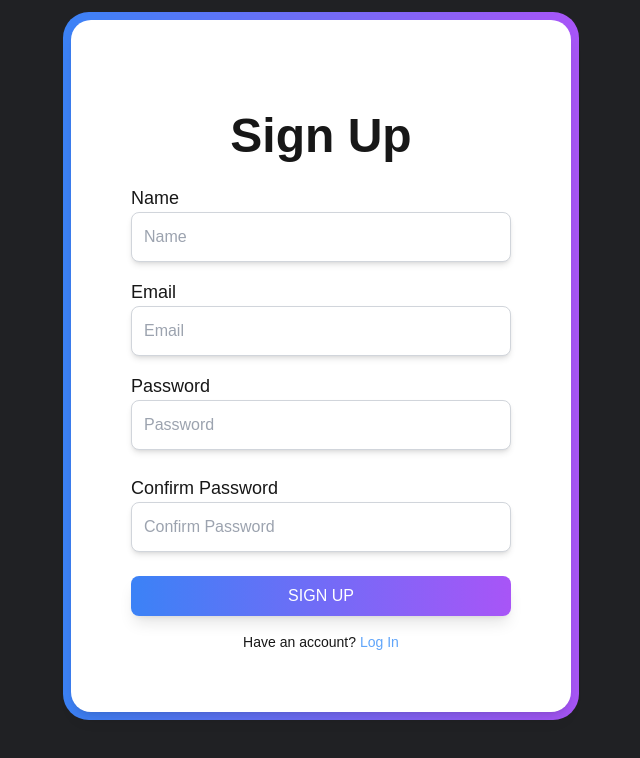
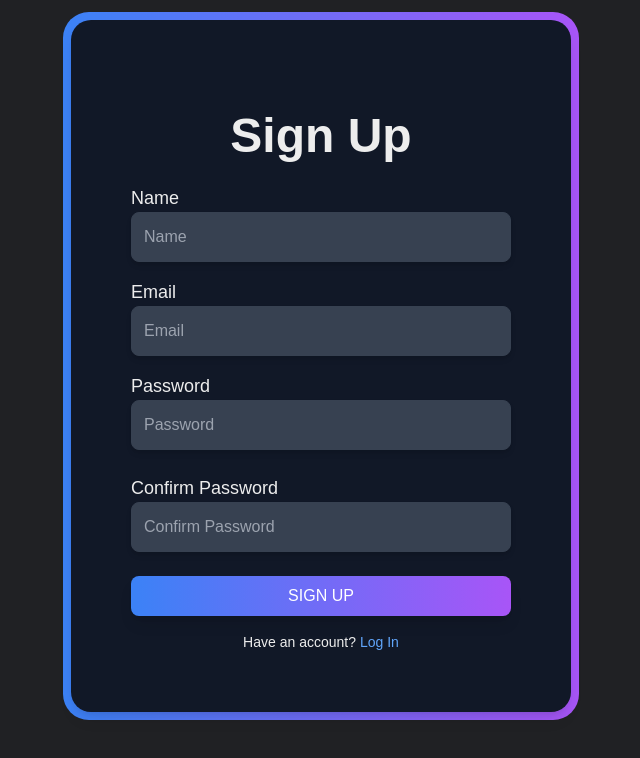
Before and after one commit to jaydip-satani/quick-note, a Next.js app: page /auth/signup in a window 1280 px wide. Shown: the top 758 px of the page, without its empty margins (319-959 px from the left). Built offline with nearby package versions, Linux system fonts and the light colour scheme; no server answers.

Commit message:
dark-mode

```diff
--- a/app/auth/signup/page.tsx
+++ b/app/auth/signup/page.tsx
@@ -65,13 +65,13 @@ const Page: React.FC = () => {
     };
 
     return (
-        <div className="h-auto w-auto flex justify-center items-center">
+        <div className="h-auto w-auto flex justify-center items-center dark:bg-black-900">
             <div className="grid gap-8">
                 <div
                     id="back-div"
                     className="bg-gradient-to-r from-blue-500 to-purple-500 rounded-[26px] m-3"
                 >
-                    <div className="border-[20px] border-transparent rounded-[20px] dark:bg-gray-900 bg-white shadow-lg xl:p-10 2xl:p-10 lg:p-10 md:p-10 sm:p-2 m-2">
+                    <div className="border-[20px] border-transparent rounded-[20px] bg-gray-900  shadow-lg xl:p-10 2xl:p-10 lg:p-10 md:p-10 sm:p-2 m-2">
                         <h1 className="pt-8 pb-6 font-bold text-5xl dark:text-gray-400 text-center cursor-default">
                             Sign Up
                         </h1>
@@ -84,7 +84,7 @@ const Page: React.FC = () => {
                                     id="name"
                                     value={name}
                                     onChange={(e) => setName(e.target.value)}
-                                    className="border dark:bg-gray-700 dark:text-gray-300 dark:border-gray-700 p-3 shadow-md placeholder:text-base border-gray-300 rounded-lg w-full focus:scale-105 ease-in-out duration-300"
+                                    className="border bg-gray-700 dark:text-gray-300 border-gray-700 p-3 shadow-md placeholder:text-base  rounded-lg w-full focus:scale-105 ease-in-out duration-300"
                                     type="text"
                                     placeholder="Name"
                                     required
@@ -98,7 +98,7 @@ const Page: React.FC = () => {
                                     id="email"
                                     value={email}
                                     onChange={(e) => setEmail(e.target.value)}
-                                    className="border dark:bg-gray-700 dark:text-gray-300 dark:border-gray-700 p-3 shadow-md placeholder:text-base border-gray-300 rounded-lg w-full focus:scale-105 ease-in-out duration-300"
+                                    className="border bg-gray-700 dark:text-gray-300 border-gray-700 p-3 shadow-md placeholder:text-base  rounded-lg w-full focus:scale-105 ease-in-out duration-300"
                                     type="email"
                                     placeholder="Email"
                                     required
@@ -112,7 +112,7 @@ const Page: React.FC = () => {
                                     id="password"
                                     value={password}
                                     onChange={(e) => setPassword(e.target.value)}
-                                    className="border dark:bg-gray-700 dark:text-gray-300 dark:border-gray-700 p-3 mb-2 shadow-md placeholder:text-base border-gray-300 rounded-lg w-full focus:scale-105 ease-in-out duration-300"
+                                    className="border bg-gray-700 dark:text-gray-300 border-gray-700 p-3 mb-2 shadow-md placeholder:text-base  rounded-lg w-full focus:scale-105 ease-in-out duration-300"
                                     type="password"
                                     placeholder="Password"
                                     required
@@ -126,7 +126,7 @@ const Page: React.FC = () => {
                                     id="confirm-password"
                                     value={confirmPassword}
                                     onChange={(e) => setConfirmPassword(e.target.value)}
-                                    className="border dark:bg-gray-700 dark:text-gray-300 dark:border-gray-700 p-3 mb-2 shadow-md placeholder:text-base border-gray-300 rounded-lg w-full focus:scale-105 ease-in-out duration-300"
+                                    className="border bg-gray-700 dark:text-gray-300 border-gray-700 p-3 mb-2 shadow-md placeholder:text-base  rounded-lg w-full focus:scale-105 ease-in-out duration-300"
                                     type="password"
                                     placeholder="Confirm Password"
                                     required
@@ -134,10 +134,10 @@ const Page: React.FC = () => {
                             </div>
                             {error && <div className="text-red-500 text-sm">{error}</div>}
                             <button
-                                className="bg-gradient-to-r from-blue-500 to-purple-500 shadow-lg mt-6 p-2 text-white rounded-lg w-full hover:scale-105 hover:from-purple-500 hover:to-blue-500 transition duration-300 ease-in-out"
+                                className="bg-gradient-to-r dark:text-gray-300 from-blue-500 to-purple-500 shadow-lg mt-6 p-2 text-white rounded-lg w-full hover:scale-105 hover:from-purple-500 hover:to-blue-500 transition duration-300 ease-in-out"
                                 type="submit"
                             >
-                                {loading ? 'Signing in...' : 'SIGN UP'}
+                                {loading ? 'Signing up...' : 'SIGN UP'}
                             </button>
                         </form>
                         <div className="flex flex-col mt-4 items-center justify-center text-sm">
@@ -159,6 +159,7 @@ const Page: React.FC = () => {
                 </div>
             </div>
         </div>
+
     );
 };
 
--- a/app/components/FAQ.tsx
+++ b/app/components/FAQ.tsx
@@ -4,9 +4,10 @@ export default function FAQ() {
             className="container space-y-6 py-8 md:py-12 lg:py-24 bg-background">
             <div className="container flex flex-col justify-center px-4 py-8 mx-auto md:p-8">
                 <div className="mx-auto flex max-w-[58rem] flex-col items-center space-y-4 text-center">
-                    <h2 className="mt-8 text-4xl lg:text-6xl text-balance bg-gradient-to-br from-gray-900 via-gray-800 to-gray-400 bg-clip-text text-center font-heading text-[40px] font-bold leading-tight tracking-[-0.02em] text-transparent drop-shadow-sm duration-300 ease-linear [word-spacing:theme(spacing.1)] md:text-7xl md:leading-[5rem] dark:bg-gradient-to-br dark:from-gray-100 dark:to-gray-900">
+                    <h2 className="mt-8 text-4xl lg:text-6xl text-balance bg-gradient-to-br from-gray-100 to-gray-900 bg-clip-text text-center font-heading text-[40px] font-bold leading-tight tracking-[-0.02em] text-transparent drop-shadow-sm duration-300 ease-linear [word-spacing:theme(spacing.1)] md:text-7xl md:leading-[5rem]">
                         FAQ
                     </h2>
+
                     <p className="max-w-[85%] leading-normal sm:text-lg sm:leading-7">
                         Here are some common questions about Quick-Note. Let us know if you need more information!
                     </p>
--- a/app/components/Features.tsx
+++ b/app/components/Features.tsx
@@ -2,9 +2,10 @@ export default function Features() {
     return (
         <section id="features" className="container py-8 md:py-12 lg:py-24 bg-background space-y-6">
             <div className="mx-auto flex max-w-[58rem] flex-col items-center text-center space-y-4">
-                <h2 className="mt-8 text-4xl lg:text-6xl font-heading font-bold text-transparent bg-gradient-to-br from-gray-900 via-gray-800 to-gray-400 bg-clip-text drop-shadow-sm leading-tight tracking-[-0.02em] md:text-7xl md:leading-[5rem] dark:bg-gradient-to-br dark:from-gray-100 dark:to-gray-900">
+                <h2 className="mt-8 text-4xl lg:text-6xl font-heading font-bold text-transparent bg-gradient-to-br from-gray-100 to-gray-900 bg-clip-text drop-shadow-sm leading-tight tracking-[-0.02em] md:text-7xl md:leading-[5rem]">
                     Features
                 </h2>
+
                 <p className="max-w-[85%] sm:text-lg sm:leading-7">
                     Quick-Note is a powerful note-taking app that simplifies your workflow. It leverages Next.js 15, ArcJet, TailwindCSS, Mongoose, and TypeScript to offer a seamless experience.
                 </p>
--- a/app/globals.css
+++ b/app/globals.css
@@ -3,16 +3,16 @@
 @tailwind utilities;
 
 :root {
-  --background: #ffffff;
-  --foreground: #171717;
+  --background: #0a0a0a;
+  --foreground: #ededed;
 }
 
-@media (prefers-color-scheme: dark) {
+/* @media (prefers-color-scheme: dark) {
   :root {
     --background: #0a0a0a;
     --foreground: #ededed;
   }
-}
+} */
 
 body {
   color: var(--foreground);
--- a/app/page.tsx
+++ b/app/page.tsx
@@ -64,12 +64,14 @@ export default async function Home() {
                                     </span>
                                 </Button>
                             </Link>
-                            <h1 className="mt-8 text-4xl  lg:text-6xl text-balance bg-gradient-to-br  from-gray-900 via-gray-800 to-gray-400 bg-clip-text text-center font-heading text-[40px] font-bold leading-tight tracking-[-0.02em] text-transparent  drop-shadow-sm duration-300 ease-linear [word-spacing:theme(spacing.1)] md:text-7xl md:leading-[5rem] dark:bg-gradient-to-br dark:from-gray-100 dark:to-gray-900">
+                            <h1 className="mt-8 text-4xl lg:text-6xl text-balance bg-gradient-to-br from-gray-100 to-gray-900 bg-clip-text text-center font-heading text-[40px] font-bold leading-tight tracking-[-0.02em] text-transparent drop-shadow-sm duration-300 ease-linear [word-spacing:theme(spacing.1)] md:text-7xl md:leading-[5rem]">
                                 Organize Your Notes
                             </h1>
-                            <h2 className=" text-3xl  lg:text-5xl text-balance bg-gradient-to-br  from-gray-900 via-gray-800 to-gray-400 bg-clip-text text-center font-heading text-[40px] font-bold leading-tight tracking-[-0.02em] text-transparent  drop-shadow-sm duration-300 ease-linear [word-spacing:theme(spacing.1)] md:text-6xl md:leading-[5rem] dark:bg-gradient-to-br dark:from-gray-100 dark:to-gray-900">
+
+                            <h2 className="text-3xl lg:text-5xl text-balance bg-gradient-to-br from-gray-100 to-gray-900 bg-clip-text text-center font-heading text-[40px] font-bold leading-tight tracking-[-0.02em] text-transparent drop-shadow-sm duration-300 ease-linear [word-spacing:theme(spacing.1)] md:text-6xl md:leading-[5rem]">
                                 Simplify Your Life
                             </h2>
+
                             <p className="mx-w-xl mx-auto mt-8 text-base lg:text-xl text-secondary-foreground ">
                                 Quick-Note is a powerful note-taking platform that allows you to archive notes, move them to a bin, and secure your important notes with a secure note feature. Users can also pin notes to ensure they appear at the top for quick access.
                             </p>
```
Also changed, not shown: app/auth/forgot-password/page.tsx (+5 -8 lines), app/auth/login/page.tsx (+7 -6 lines).
